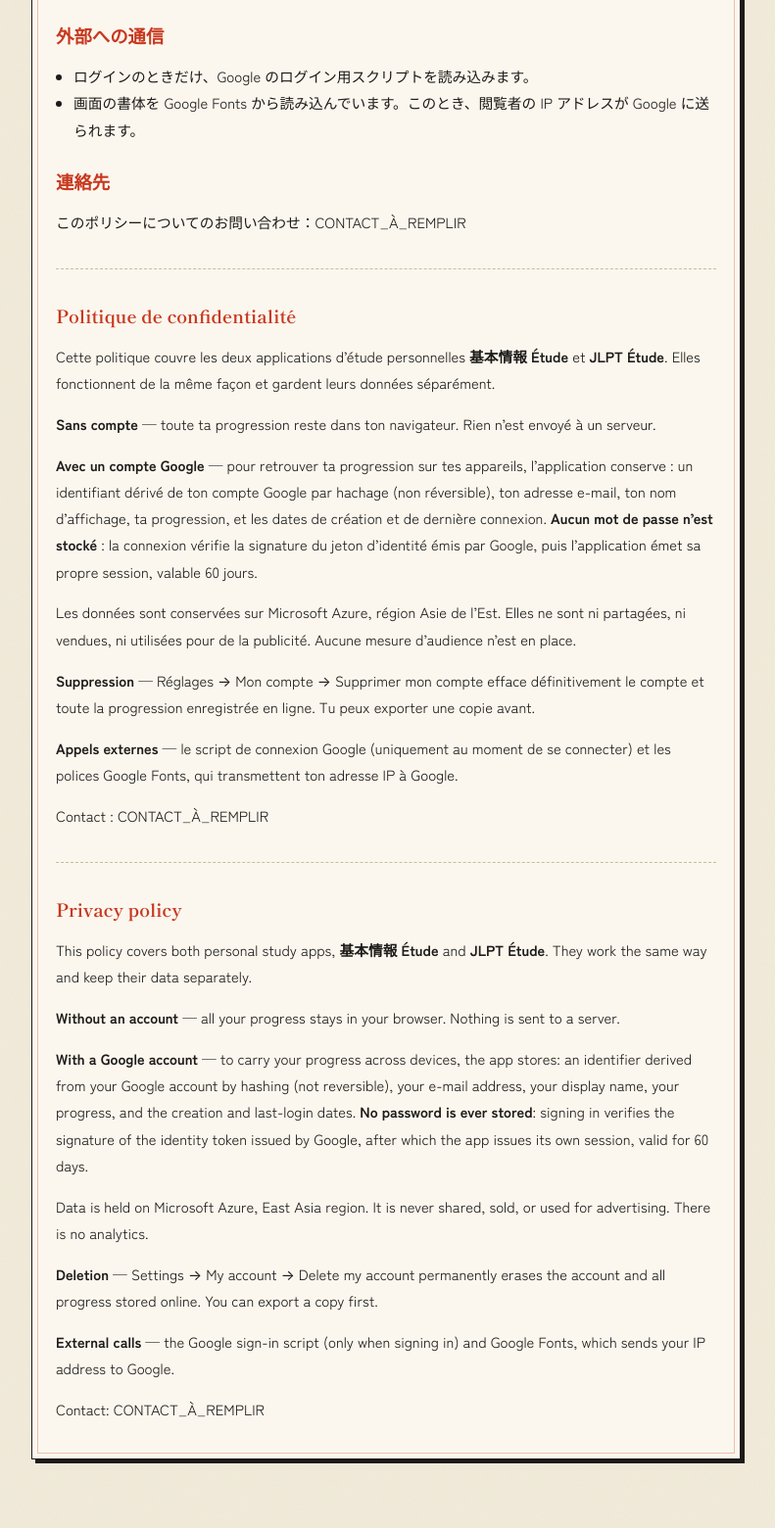
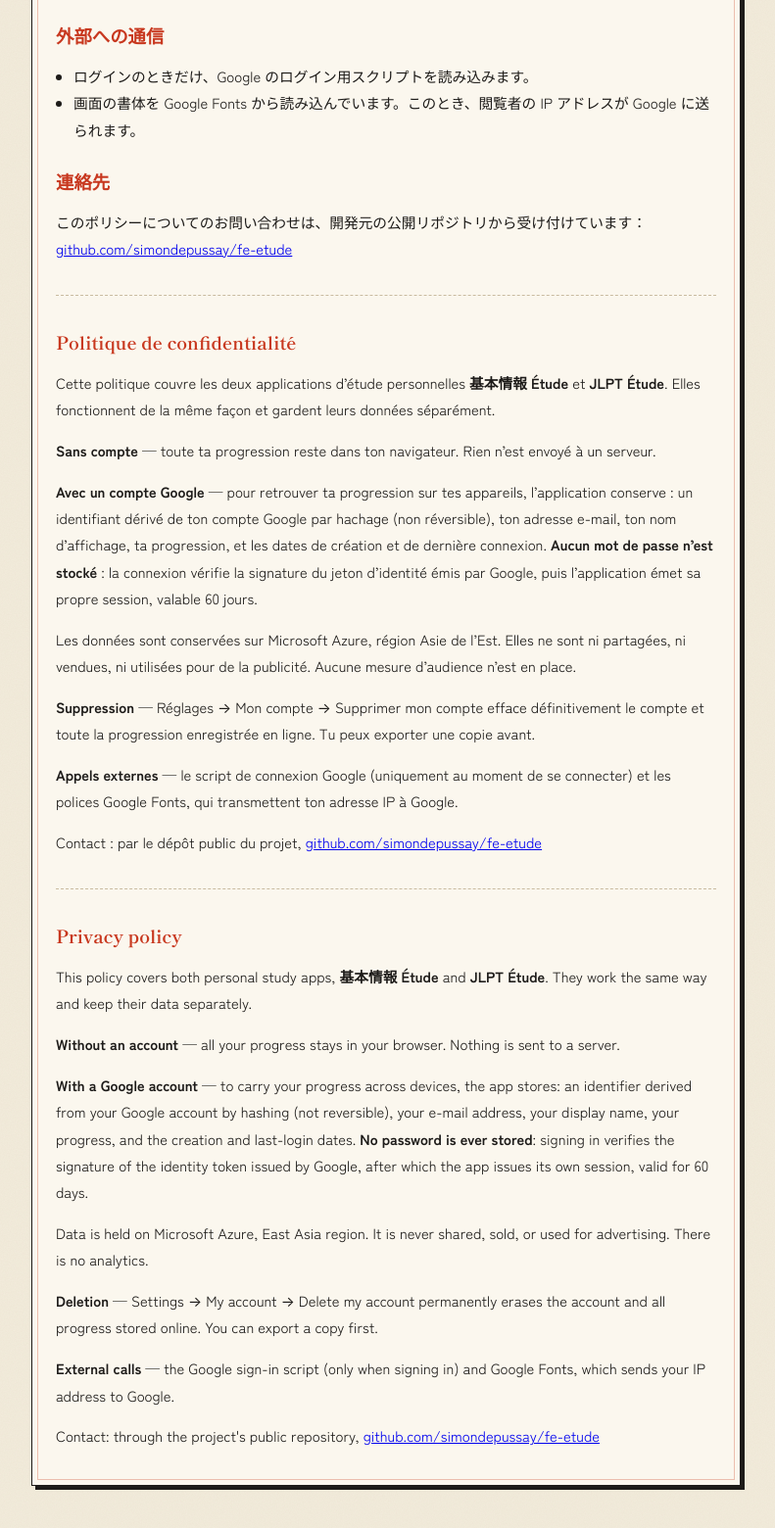
Before and after one commit to simondepussay/fe-etude, a plain HTML site: page web/confidentialite.html in a window 1280 px wide. Shown: the part 1036-2596 px from the top of the page at 98% size, without its empty margins (246-1037 px from the left). Drawn offline with Linux system fonts and the light colour scheme; a web font is replaced by a local one.

Commit message:
Contact provisoire sur les pages légales : le dépôt public, en attendant une adresse

```diff
--- a/web/confidentialite.html
+++ b/web/confidentialite.html
@@ -63,7 +63,7 @@
 </ul>
 
 <h2>連絡先</h2>
-<p>このポリシーについてのお問い合わせ：CONTACT_À_REMPLIR</p>
+<p>このポリシーについてのお問い合わせは、開発元の公開リポジトリから受け付けています：<a href="https://github.com/simondepussay/fe-etude/issues">github.com/simondepussay/fe-etude</a></p>
 
 <hr>
 
@@ -74,7 +74,7 @@
 <p>Les données sont conservées sur Microsoft Azure, région Asie de l’Est. Elles ne sont ni partagées, ni vendues, ni utilisées pour de la publicité. Aucune mesure d’audience n’est en place.</p>
 <p><b>Suppression</b> — Réglages → Mon compte → Supprimer mon compte efface définitivement le compte et toute la progression enregistrée en ligne. Tu peux exporter une copie avant.</p>
 <p><b>Appels externes</b> — le script de connexion Google (uniquement au moment de se connecter) et les polices Google Fonts, qui transmettent ton adresse IP à Google.</p>
-<p>Contact : CONTACT_À_REMPLIR</p>
+<p>Contact : par le dépôt public du projet, <a href="https://github.com/simondepussay/fe-etude/issues">github.com/simondepussay/fe-etude</a></p>
 
 <hr>
 
@@ -85,7 +85,7 @@
 <p>Data is held on Microsoft Azure, East Asia region. It is never shared, sold, or used for advertising. There is no analytics.</p>
 <p><b>Deletion</b> — Settings → My account → Delete my account permanently erases the account and all progress stored online. You can export a copy first.</p>
 <p><b>External calls</b> — the Google sign-in script (only when signing in) and Google Fonts, which sends your IP address to Google.</p>
-<p>Contact: CONTACT_À_REMPLIR</p>
+<p>Contact: through the project's public repository, <a href="https://github.com/simondepussay/fe-etude/issues">github.com/simondepussay/fe-etude</a></p>
 </article>
 </main>
 </body>
```
Also changed, not shown: web/conditions.html (+3 -3 lines).
